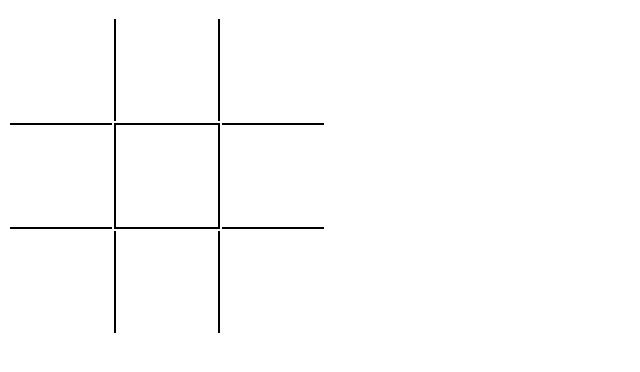
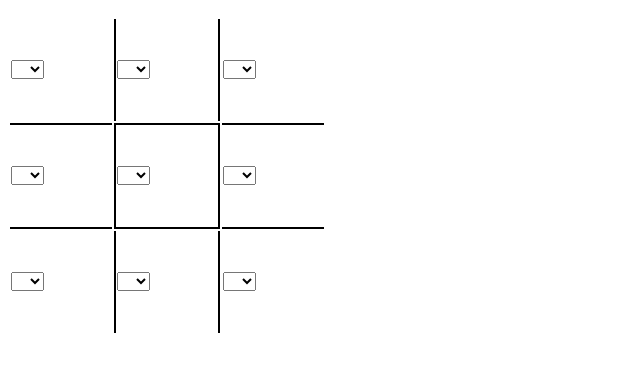
Before and after one commit to nadialazo/tic-tac-toe, a plain HTML site: page index.html in a window 1280 px wide. Shown: the part 50-422 px from the top of the page, without its empty margins (0-640 px from the left). Drawn offline with Linux system fonts and the light colour scheme.

Commit message:
choice added

```diff
--- a/index.html
+++ b/index.html
@@ -10,21 +10,103 @@
     <h2>Tic-Tac-Toe</h2>
     <table>
         <tr>
-            <td></td>
-            <td class="vertical"></td>
-            <td></td>
+            <td>
+                    <p>
+
+                       <select class = "options">
+                            <option value = "1"> </option>
+                            <option value = "2">X</option>
+                            <option value = "3">O</option>
+                       </select>
+                    </p>
+            </td>
+            <td class="vertical">
+                    <p>
+
+                            <select class = "options">
+                                    <option value = "1"> </option>
+                                    <option value = "2">X</option>
+                                    <option value = "3">O</option>
+                            </select>
+                         </p>
+            </td>
+            <td>
+                    <p>
+
+                            <select class = "options">
+                                    <option value = "1"> </option>
+                                    <option value = "2">X</option>
+                                    <option value = "3">O</option>
+                            </select>
+                         </p>
+            </td>
         </tr>
 
         <tr>
-            <td class="horizontal"></td>
-            <td class="vertical horizontal"></td>
-            <td class="horizontal"></td>
+            <td class="horizontal">
+                    <p>
+
+                            <select class = "options">
+                                    <option value = "1"> </option>
+                                    <option value = "2">X</option>
+                                    <option value = "3">O</option>
+                            </select>
+                         </p>
+            </td>
+            <td class="vertical horizontal">
+                    <p>
+
+                            <select class = "options">
+                                    <option value = "1"> </option>
+                                    <option value = "2">X</option>
+                                    <option value = "3">O</option>
+                            </select>
+                         </p>
+            </td>
+            <td class="horizontal">
+
+                    <p>
+
+                            <select class = "choices">
+                              <option value = "1"> </option>
+                              <option value = "2">X</option>
+                              <option value = "3">O</option>
+                            </select>
+                         </p>
+            </td>
         </tr>
 
         <tr>
-            <td></td>
-            <td class="vertical"></td>
-            <td></td>
+            <td>
+                    <p>
+
+                            <select class = "options">
+                                    <option value = "1"> </option>
+                                    <option value = "2">X</option>
+                                    <option value = "3">O</option>
+                            </select>
+                         </p>
+            </td>
+            <td class="vertical">
+                    <p>
+
+                            <select class = "options">
+                                    <option value = "1"> </option>
+                                    <option value = "2">X</option>
+                                    <option value = "3">O</option>
+                            </select>
+                         </p>
+            </td>
+            <td>
+                    <p>
+
+                            <select class = "options">
+                                    <option value = "1"> </option>
+                                    <option value = "2">X</option>
+                                    <option value = "3">O</option>
+                            </select>
+                         </p>
+            </td>
         </tr>
 
     </table>
```
Also changed, not shown: style.css (line endings or trailing spaces).
